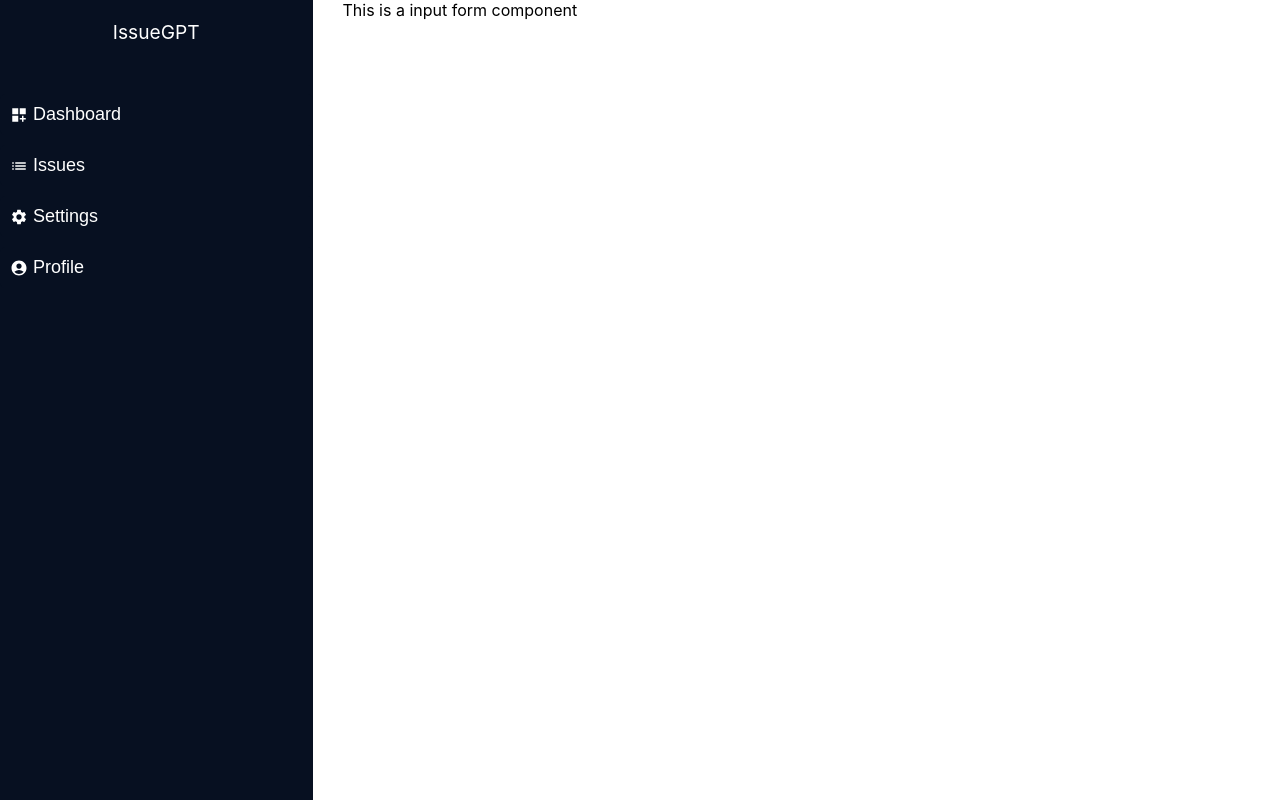
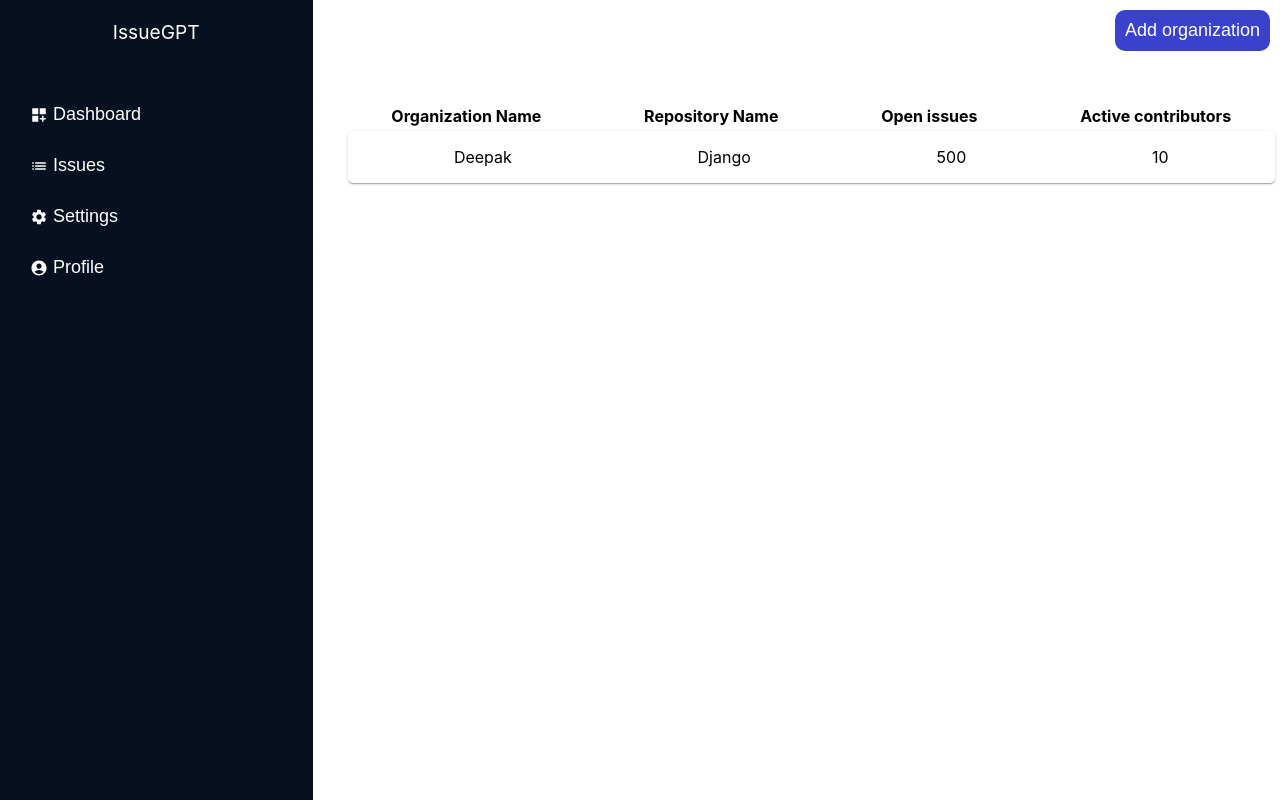
Before and after one commit to deepak2431/issue_gpt, a React (Create React App) app in the folder client/: page / in a window 1280 px wide. Built offline with nearby package versions, Linux system fonts and the light colour scheme.

Commit message:
implemented button, input form, settings

```diff
--- a/client/src/App.css
+++ b/client/src/App.css
@@ -24,6 +24,7 @@
   display: flex;
   flex-direction: column;
   margin-top: 50px;
+  margin-left: 20px;
   align-items: flex-start;
   gap: 10px;
 }
@@ -48,3 +49,61 @@
 .sidebar_icon {
   margin-right: 5px;
 }
+
+/* Button Component CSS */
+.btn-component {
+  border: none;
+  background-color:#3A42CD ;
+  color: #ffffff;
+  border-radius: 10px;
+  padding: 10px;
+  font-size: large;
+}
+
+/* Input Component CSS */
+
+.input_form {
+  display: flex;
+  flex-direction: column;
+  gap: 5px;
+}
+
+.input_label {
+  font-size: larger;
+}
+.input_box {
+  padding: 5px;
+  border-radius: 5px white;
+}
+input:focus {
+  border-color: #1c283d;
+}
+
+/* Table Card Component CSS */
+.table_card {
+  background-color: white;
+  border-radius: 5px;
+  padding: 16px;
+  margin: 5px;
+  box-shadow: 0px 1px 3px 0px rgba(0, 0, 0, 0.2), 0px 1px 1px 0px rgba(0, 0, 0, 0.14), 0px 2px 1px -1px rgba(0, 0, 0, 0.12);
+}
+.table_content {
+  display: flex;
+  flex-direction: row;
+  gap: 5px;
+  justify-content: space-around;
+}
+
+/* Settings page Component CSS */
+.add_org_button {
+  display: flex;
+  margin: 10px;
+  justify-content: flex-end;
+}
+.table_card_heading {
+  display: flex;
+  flex-direction: row;
+  gap: 5px;
+  margin-top: 55px;
+  justify-content: space-around;
+}
--- a/client/src/components/Button.tsx
+++ b/client/src/components/Button.tsx
@@ -1,9 +1,16 @@
 import React from 'react';
 
-const  Button = () => {
+interface IProps {
+    text: string
+    onPress?: () => void
+}
+
+const  Button : React.FC<IProps> = ({ text, onPress }) => {
     return(
         <div className='button'>
-            This is a button component
+            <button className='btn-component' onClick={onPress}>
+                {text}
+            </button>
         </div>
     )
 }
--- a/client/src/components/InputForm.tsx
+++ b/client/src/components/InputForm.tsx
@@ -1,9 +1,18 @@
-import React from 'react';
+import React, { ChangeEvent } from 'react';
 
-const  InputForm = () => {
+interface IProps {
+    type: string
+    id: string
+    labelName: string
+    value: string
+    onInputChange: (e:ChangeEvent<HTMLInputElement>) => void
+}
+
+const  InputForm : React.FC<IProps> = ( { type, id, labelName, value, onInputChange} ) => {
     return(
         <div className='input_form'>
-            This is a input form component
+            <label className='input_label' htmlFor={id}>{labelName}</label>
+            <input className='input_box' type={type} id={id} onChange={onInputChange} value={value}></input>
         </div>
     )
 }
--- /dev/null
+++ b/client/src/components/TableCard.tsx
@@ -0,0 +1,23 @@
+import React from 'react';
+
+interface IProps {
+    orgName: string
+    repoName: string
+    openIssue: string
+    contributors: string
+}
+
+const TableCard : React.FC<IProps> = ({orgName, repoName, openIssue, contributors}) => {
+    return(
+        <div className='table_card'>
+            <div className='table_content'>
+                <p>{orgName}</p>
+                <p>{repoName}</p>
+                <p>{openIssue}</p>
+                <p>{contributors}</p>
+            </div>
+        </div>
+    )
+}
+
+export default TableCard;
--- a/client/src/pages/Overview.tsx
+++ b/client/src/pages/Overview.tsx
@@ -1,6 +1,6 @@
 import React from "react";
 import Sidebar from "../components/Sidebar";
-import InputForm from "../components/InputForm";
+import Settings from "./Settings";
 
 const Overview = () => {
 
@@ -9,8 +9,8 @@ const Overview = () => {
             <div className="overview_sidebar">
                 <Sidebar />
             </div>
-            <div className="overview_content">
-                <InputForm />
+            <div className="settings">
+                <Settings />
             </div>
         </div>
     )
--- /dev/null
+++ b/client/src/pages/Settings.tsx
@@ -0,0 +1,42 @@
+import React from 'react';
+import TableCard from '../components/TableCard';
+import Button from '../components/Button';
+
+const tableHeadings = [
+    {
+        headingTitle: 'Organization Name'
+    },
+    {
+        headingTitle: 'Repository Name'
+    },
+    {
+        headingTitle: 'Open issues'
+    },
+    {
+        headingTitle: 'Active contributors'
+    },
+]
+
+const Settings = () => {
+    return(
+        <div className='settings'>
+            <div className='add_org_button'>
+                <Button text='Add organization' />
+            </div>
+            <div className='table_card_heading'>
+                {
+                    tableHeadings.map(({headingTitle}) => (
+                        <h4>{headingTitle}</h4>
+                    ))
+                }
+            </div>
+            <TableCard
+            orgName='Deepak'
+            repoName='Django'
+            openIssue='500'
+            contributors='10'
+            />
+        </div>
+    )
+}
+export default Settings;
```
